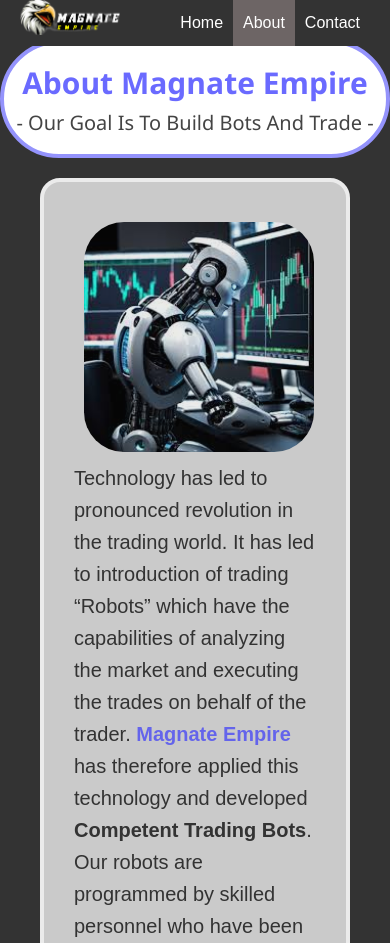
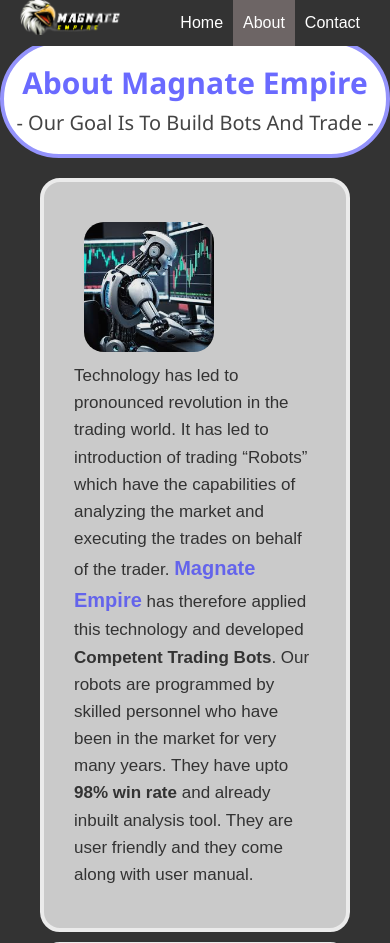
Before and after one commit to jakes-johns/magnateportfolio, a Flask app: page /about/ in a window 390 px wide. Shown: the top 943 px of the page. Run offline with Flask 3, Linux system fonts and the light colour scheme.

Commit message:
Update styles.css

```diff
--- a/static/styles.css
+++ b/static/styles.css
@@ -352,7 +352,14 @@
     .primary-text {
         font-size: 30px;
     }
-     #empire4 {
-        padding: 100px 20px;
+      #empire4 {
+        padding: 100px 20px 150px 20px;
+    }
+    #display .testimonial p {
+        font-size: 17px;
+    }
+    #display img {
+        width: 150px;
+        height: 150px;
     }
 }
```
